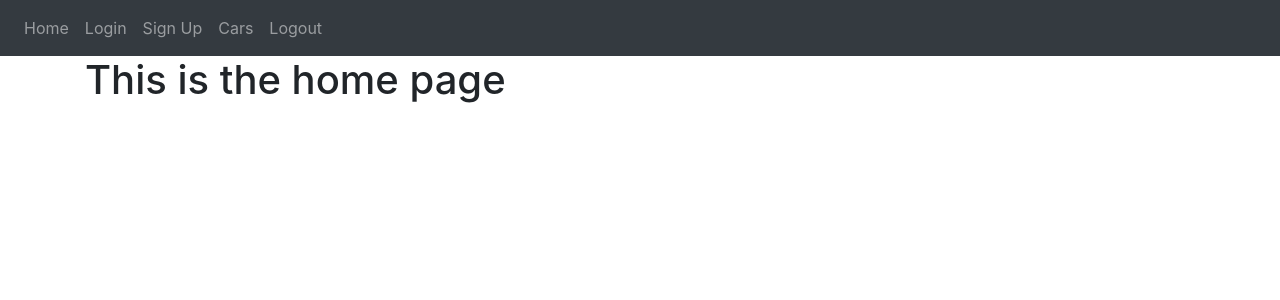
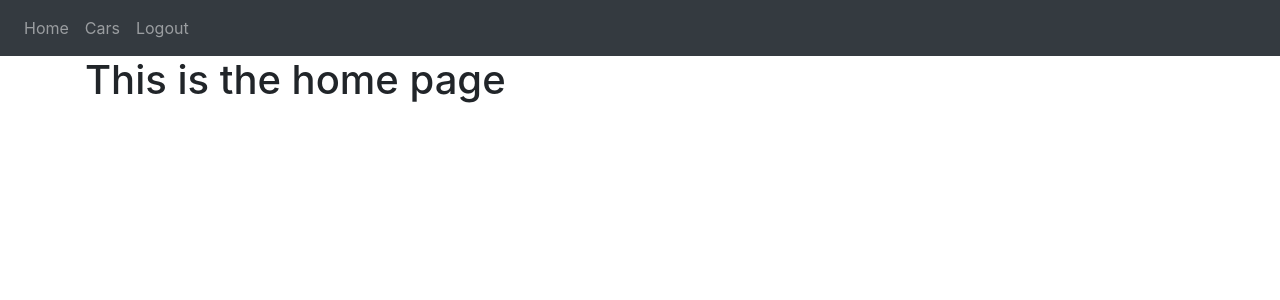
Before and after one commit to pgnikolov/flask-car-rental, a Flask app: page / in a window 1280 px wide. Shown: the top 300 px of the page. Run offline with Flask 3, Linux system fonts and the light colour scheme; the visitor is signed in with stand-in values (Sample User, id 1); some libraries are stand-ins or nearby versions.

Commit message:
navbar optimization

```diff
--- a/app/auth.py
+++ b/app/auth.py
@@ -24,7 +24,7 @@ def login():
         else:
             flash('Email does not exist.', category='error')
 
-    return render_template('login.html', boolean=True)
+    return render_template('login.html', user=current_user)
 
 
 @auth.route('/logout_confirmation')
@@ -77,4 +77,4 @@ def sign_up():
             flash("Account created successfully", category='success')
             return redirect(url_for('views.index'))
 
-    return render_template('sign_up.html')
+    return render_template('sign_up.html', user=current_user)
--- a/app/templates/base.html
+++ b/app/templates/base.html
@@ -29,11 +29,15 @@
       </button>
       <div class="collapse navbar-collapse" id="navbar">
         <div class="navbar-nav">
+          {% if user.is_authenticated %}
+          <a class="nav-item nav-link" id="home" href="/">Home</a>
+          <a class="nav-item nav-link" id="cars" href="/cars">Cars</a>
+          <a class="nav-item nav-link" id="logout" href="{{ url_for('auth.logout_confirmation') }}">Logout</a>
+          {% else %}
           <a class="nav-item nav-link" id="home" href="/">Home</a>
           <a class="nav-item nav-link" id="login" href="/login">Login</a>
           <a class="nav-item nav-link" id="signUp" href="/sign_up">Sign Up</a>
-          <a class="nav-item nav-link" id="cars" href="/cars">Cars</a>
-          <a class="nav-item nav-link" id="logout" href="{{ url_for('auth.logout_confirmation') }}">Logout</a>
+          {% endif %}
         </div>
       </div>
     </nav>
--- a/app/views.py
+++ b/app/views.py
@@ -8,4 +8,4 @@ views = Blueprint('views', __name__)
 
 @views.route('/')
 def index():
-    return render_template('home.html')
+    return render_template('home.html', user=current_user)
```
